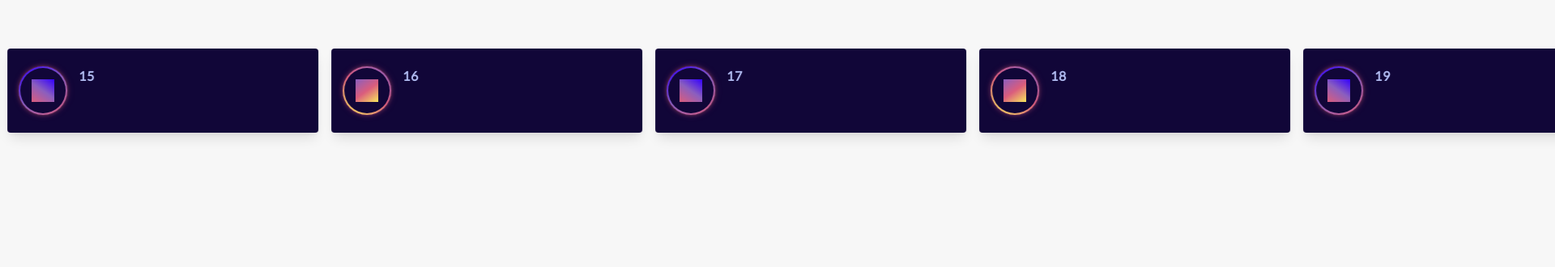
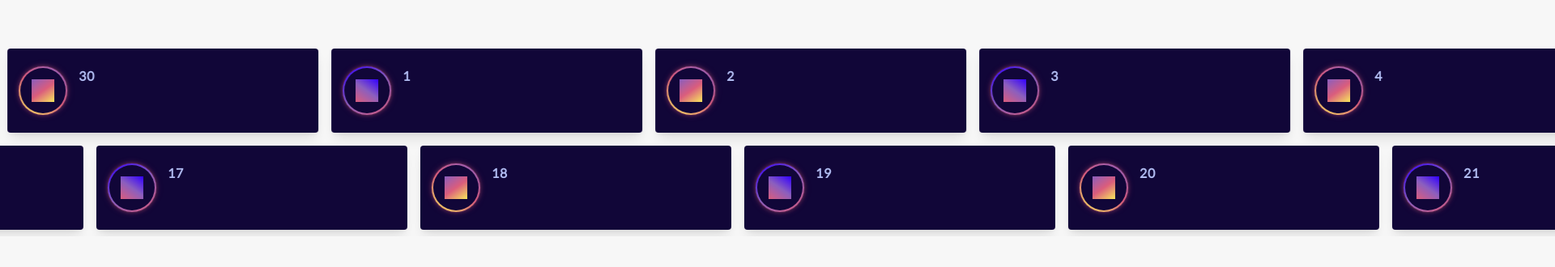
Before and after one commit to dommyrock/SignalRparser, a React (Create React App) app in the folder StreamOutputWebApp/client-app/: page /featured in a window 1280 px wide. Shown: the part 132-462 px from the top of the page at 81% size, 1920 px wide, since content can reach past the window. Built offline with nearby package versions, Linux system fonts and the light colour scheme.

Commit message:
web-app minor resturcture

```diff
--- a/StreamOutputWebApp/client-app/src/components/SyntaxHighlighter/GithubFeatured/GithubFeaturedList.js
+++ b/StreamOutputWebApp/client-app/src/components/SyntaxHighlighter/GithubFeatured/GithubFeaturedList.js
@@ -1,8 +1,62 @@
+//NOTE : more data "entities" i have the longer intersection lasts ...(less delay  between 2 rows)
 import React from "react";
 import LinkButton from "./LinkButton";
 import "../../../githubHackatlon.css";
 
+const GithubFeaturedList = () => {
+  return (
+    <div id="hackathon-div" className="featured-section" data-v-5aa19bde data-v-19509d32 data-v-2974ba77>
+      <div className="featured" data-v-5aa19bde>
+        <div className="featured__list featured__list--animated" data-v-5aa19bde>
+          {data.map(item => {
+            return <LinkButton {...{ link: item.link, title: item, description: item.description }} />;
+          })}
+        </div>
+        <div className="featured__list featured__list--alt featured__list--animated" data-v-5aa19bde>
+          {data.map(item => {
+            return <LinkButton {...{ link: item.link, title: item, description: item.description }} />;
+          })}
+        </div>
+      </div>
+      {/* <div className="square" data-v-dfc99e4e data-v-5aa19bde> just drawn square ...
+        <div className="grid" data-v-dfc99e4e></div>
+      </div> */}
+    </div>
+  );
+};
+
+export default GithubFeaturedList;
 const data = [
+  1,
+  2,
+  3,
+  4,
+  5,
+  6,
+  7,
+  8,
+  9,
+  10,
+  11,
+  12,
+  13,
+  14,
+  15,
+  16,
+  17,
+  18,
+  19,
+  20,
+  21,
+  22,
+  23,
+  24,
+  25,
+  26,
+  27,
+  28,
+  29,
+  30,
   1,
   2,
   3,
@@ -34,26 +88,3 @@ const data = [
   29,
   30
 ];
-const GithubFeaturedList = () => {
-  return (
-    <div id="hackathon-div" className="featured-section" data-v-5aa19bde data-v-19509d32 data-v-2974ba77>
-      <div className="featured" data-v-5aa19bde>
-        <div className="featured__list featured__list--animated" data-v-5aa19bde>
-          {data.map(item => {
-            return <LinkButton {...{ link: item.link, title: item, description: item.description }} />;
-          })}
-        </div>
-        <div className="featured__list featured__list--alt featured__list--animated" data-v-5aa19bde>
-          {data.map(item => {
-            return <LinkButton {...{ link: item.link, title: item, description: item.description }} />;
-          })}
-        </div>
-      </div>
-      <div className="square" data-v-dfc99e4e data-v-5aa19bde>
-        <div className="grid" data-v-dfc99e4e></div>
-      </div>
-    </div>
-  );
-};
-
-export default GithubFeaturedList;
--- a/StreamOutputWebApp/client-app/src/components/SyntaxHighlighter/VideoContainer.js
+++ b/StreamOutputWebApp/client-app/src/components/SyntaxHighlighter/VideoContainer.js
@@ -12,7 +12,6 @@ const VideoContainer = props => {
       <h1>title placeholders</h1>
       <div style={{ position: "relative" }}>
         <iframe
-          class="IRDadbHkJGPfjbO4QZWKA"
           style={{ margin: "10px" }}
           width={props.width}
           height={props.height}
```
